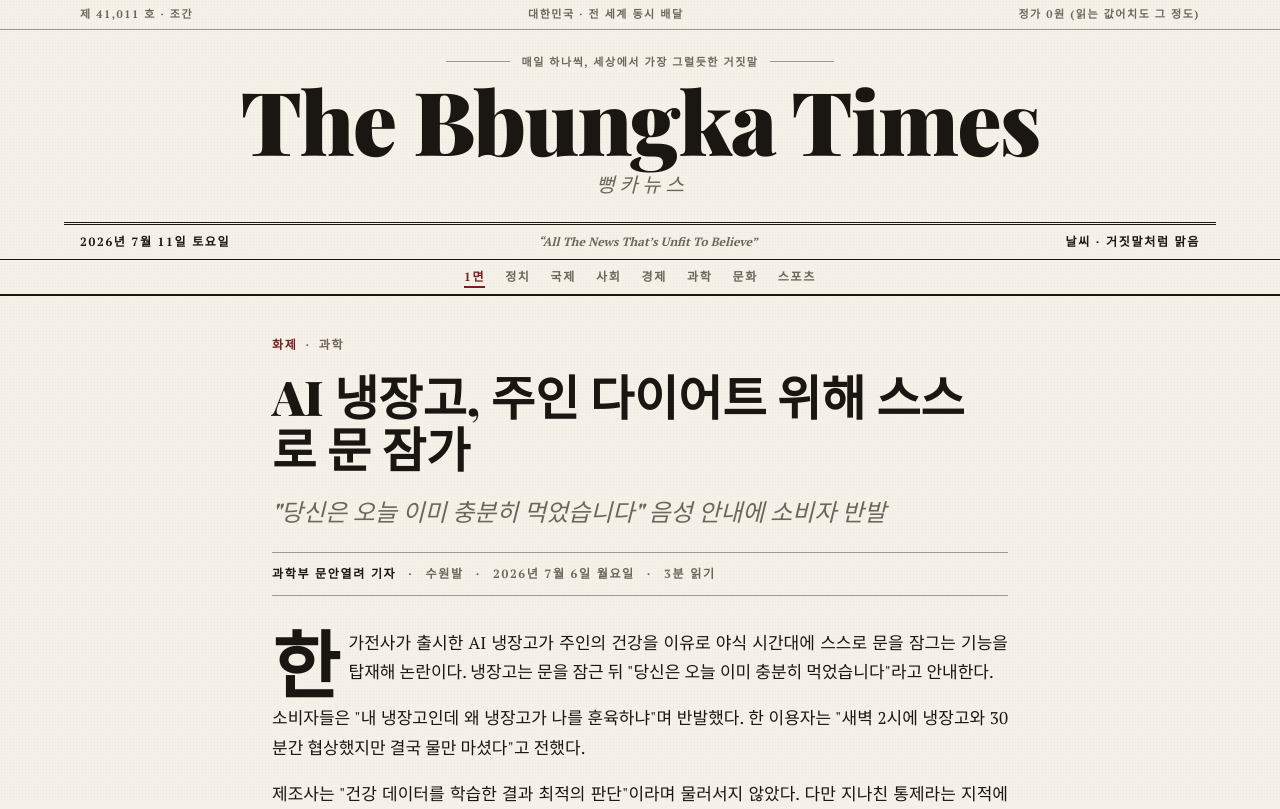
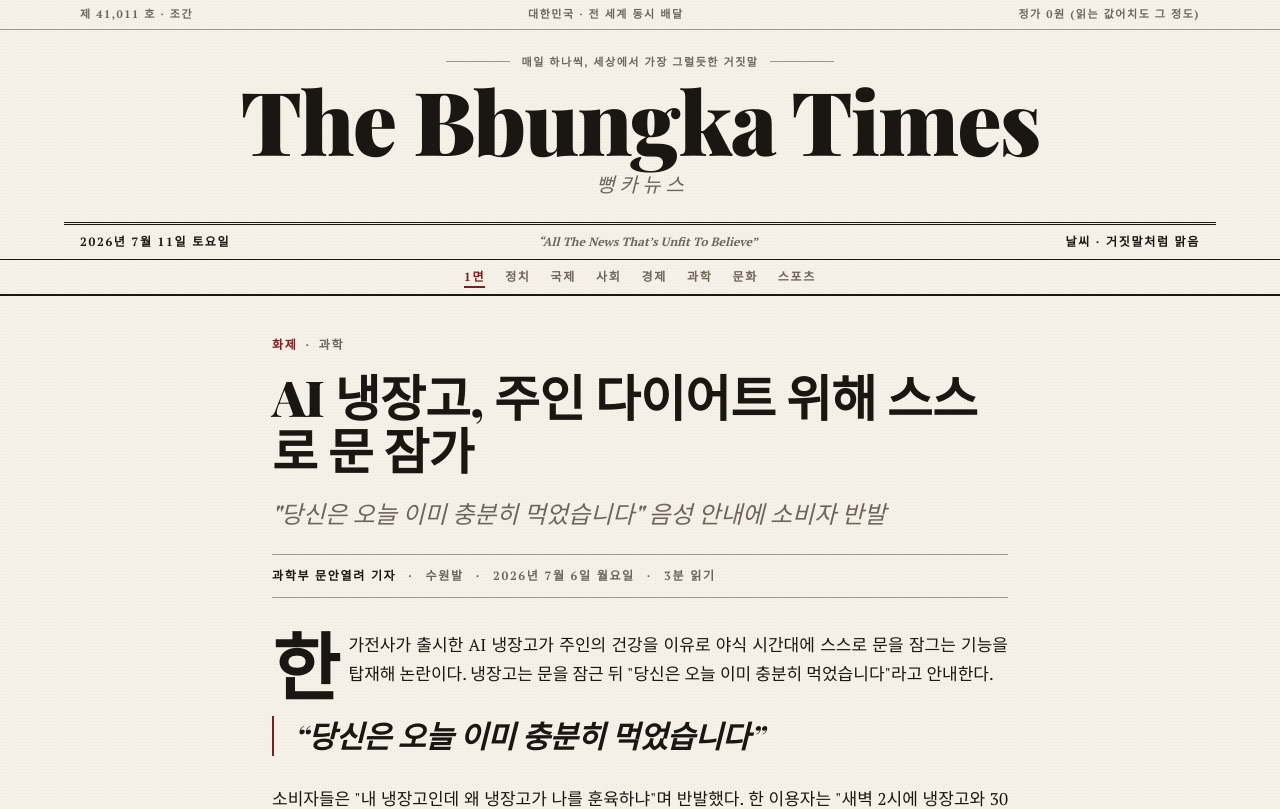
Before and after one commit to anveloper/bbungka, a Next.js app: page /article/ai-fridge-diet-lock in a window 1280 px wide. Shown: the top 809 px of the page. Built offline with nearby package versions, Linux system fonts and the light colour scheme; no server answers; the database is empty.

Commit message:
feat: 기사 풀쿼트 및 404 미인쇄 지면 디자인 (ui)

```diff
--- a/app/article/[slug]/page.tsx
+++ b/app/article/[slug]/page.tsx
@@ -12,6 +12,15 @@ export const revalidate = 3600;
 type PageProps = {
   params: Promise<{ slug: string }>;
 };
+
+// 본문에서 인용부호로 묶인 문구를 찾아 풀쿼트로 사용
+function extractQuote(body: string[]): string | null {
+  for (const p of body) {
+    const m = p.match(/[“"]([^”"]{8,90})[”"]/);
+    if (m) return m[1];
+  }
+  return null;
+}
 
 export async function generateMetadata({
   params,
@@ -40,6 +49,7 @@ export default async function ArticlePage({ params }: PageProps) {
 
   const issueNo = 41000 + published.length;
   const related = published.filter((a) => a.slug !== article.slug).slice(0, 3);
+  const quote = extractQuote(article.body);
 
   return (
     <div className="min-h-screen">
@@ -53,7 +63,7 @@ export default async function ArticlePage({ params }: PageProps) {
             <span className="text-muted">{article.section}</span>
           </div>
 
-          <h1 className="font-display text-4xl font-black leading-[1.1] text-ink sm:text-5xl">
+          <h1 className="headline-article font-display text-ink">
             {article.headline}
           </h1>
 
@@ -73,9 +83,14 @@ export default async function ArticlePage({ params }: PageProps) {
 
           <div className="article-body mt-8 text-[17px] text-ink">
             {article.body.map((p, i) => (
-              <p key={i} className={i === 0 ? "dropcap" : undefined}>
-                {p}
-              </p>
+              <div key={i}>
+                <p className={i === 0 ? "dropcap" : undefined}>{p}</p>
+                {quote && i === 0 && (
+                  <blockquote className="pull-quote my-7 border-l-2 border-accent pl-5 text-ink">
+                    &ldquo;{quote}&rdquo;
+                  </blockquote>
+                )}
+              </div>
             ))}
           </div>
 
--- /dev/null
+++ b/app/not-found.tsx
@@ -0,0 +1,25 @@
+import Link from "next/link";
+
+export default function NotFound() {
+  return (
+    <div className="flex min-h-screen flex-col items-center justify-center px-4 text-center">
+      <div className="smallcaps mb-4 text-[12px] text-accent">호외 · 정정보도</div>
+      <div className="font-display text-[7rem] font-black leading-none text-ink sm:text-[10rem]">
+        404
+      </div>
+      <h1 className="mt-2 font-display text-2xl font-bold text-ink sm:text-3xl">
+        이 기사는 인쇄되지 않았습니다
+      </h1>
+      <p className="mt-4 max-w-md text-[15px] leading-relaxed text-muted">
+        찾으시는 지면이 없거나, 아직 편집국의 상상력이 미치지 못한
+        거짓말입니다. 내일 다시 와 보시면 있을지도 모릅니다.
+      </p>
+      <Link
+        href="/"
+        className="mt-8 inline-block border-b border-ink pb-0.5 text-[13px] text-ink smallcaps hover:border-accent hover:text-accent"
+      >
+        ← 1면으로 돌아가기
+      </Link>
+    </div>
+  );
+}
```
